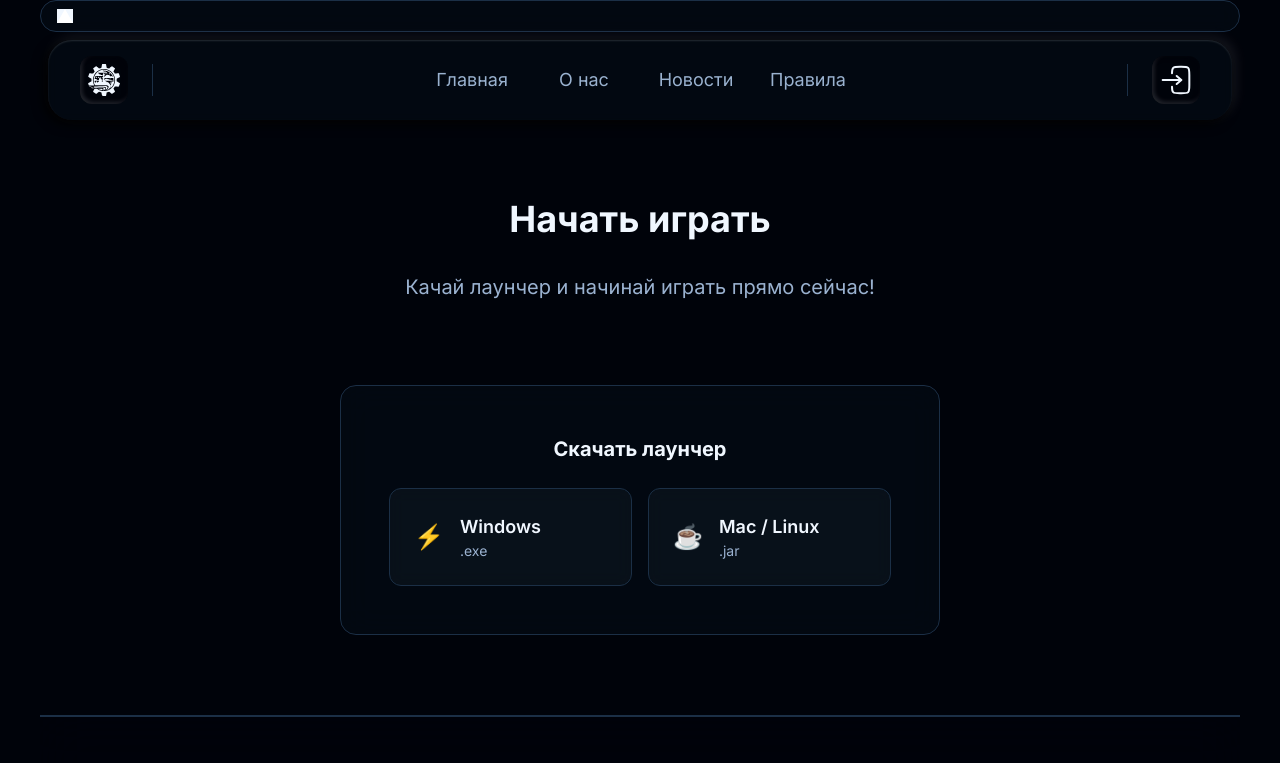
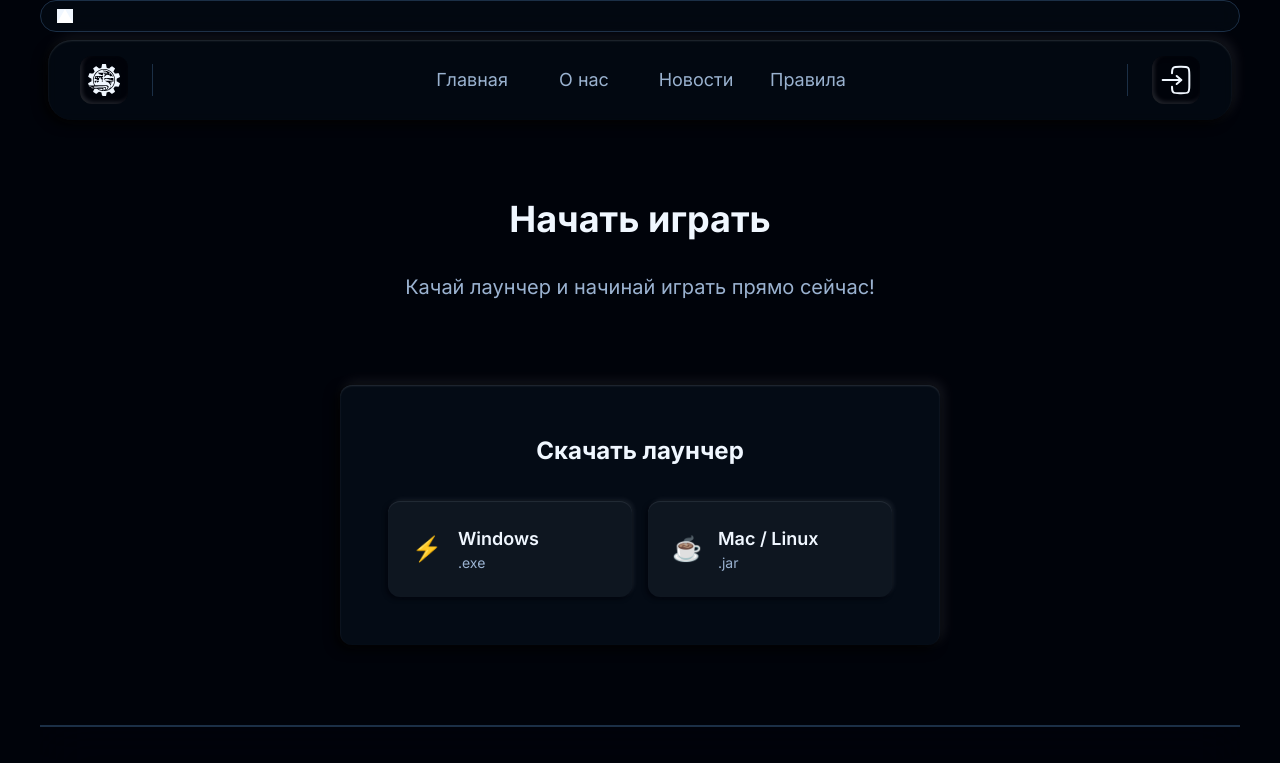
Before and after one commit to MrMaksi1/frontend-websiteSteamWave, a Next.js app: page /play in a window 1280 px wide. Shown: the top 763 px of the page. Built offline with nearby package versions, Linux system fonts and the light colour scheme.

Commit message:
Updated DownloadButtons.module.css & AdminPage.jsx

```diff
--- a/components/Admin/AdminPage.jsx
+++ b/components/Admin/AdminPage.jsx
@@ -224,6 +224,8 @@ export default function AdminPage() {
                         <button className={styles.newsFormCreateButton} onClick={handleCreatePost}>Создать новость</button>
                     </div>
 
+                    <span className={styles.separator}></span>
+
                     <div className={styles.tableWrapper}>
                         <table className={styles.table}>
                             <thead>
--- a/components/DownloadButtons/DownloadButtons.module.css
+++ b/components/DownloadButtons/DownloadButtons.module.css
@@ -7,19 +7,19 @@
 
 .ipSection,
 .downloadSection {
-    background: var(--glass);
+    background: var(--bg);
     backdrop-filter: var(--blur-md);
-    border: 1px solid var(--border-muted);
-    border-radius: var(--radius-2xl);
+    border-radius: var(--radius-xl);
     padding: var(--space-2xl);
+    box-shadow: var(--shadow-sm);
 }
 
 .ipTitle,
 .downloadTitle {
-    font-size: var(--text-xl);
+    font-size: var(--text-2xl);
     font-weight: var(--font-bold);
     color: var(--text);
-    margin-bottom: var(--space-lg);
+    margin-bottom: var(--space-xl);
     text-align: center;
 }
 
@@ -34,7 +34,6 @@
 }
 
 .ip {
-    font-family: var(--font-mono);
     font-size: var(--text-lg);
     color: var(--text);
     font-weight: var(--font-medium);
@@ -71,20 +70,17 @@
     align-items: center;
     gap: var(--space-md);
     padding: var(--space-lg);
-    background: var(--glass-light);
-    border: 1px solid var(--border-muted);
+    background: var(--bg-light);
     border-radius: var(--radius-xl);
     text-decoration: none;
     color: var(--text);
     transition: var(--transition-normal);
-    backdrop-filter: var(--blur-sm);
+    box-shadow: var(--shadow-xs);
 }
 
 .downloadButton:hover {
-    background: var(--glass);
-    border-color: var(--border);
-    transform: translateY(-2px);
-    box-shadow: var(--shadow-md);
+    transform: translateY(2px);
+    box-shadow: none;
 }
 
 .icon {
```
Also changed, not shown: components/Admin/AdminPage.module.css (+6 -2 lines).
